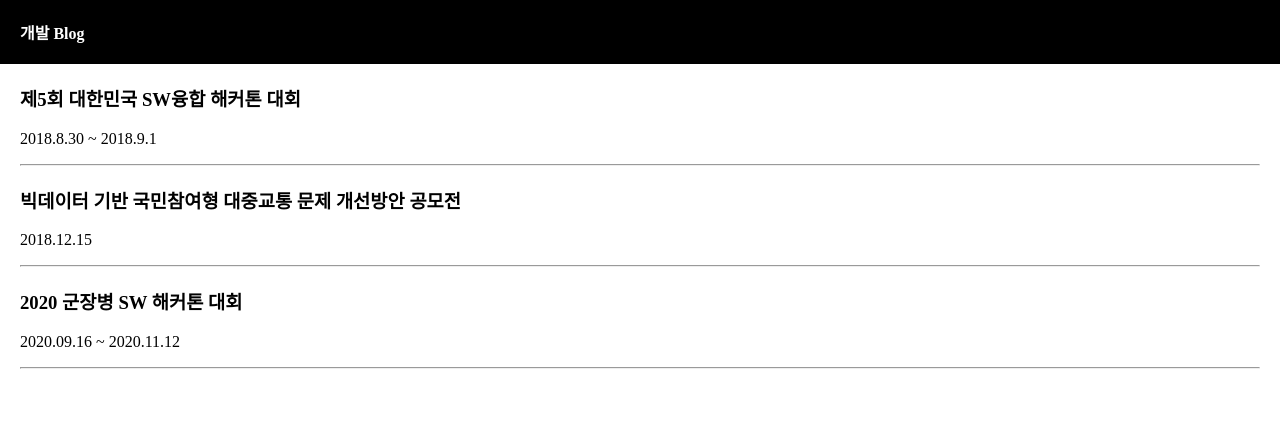
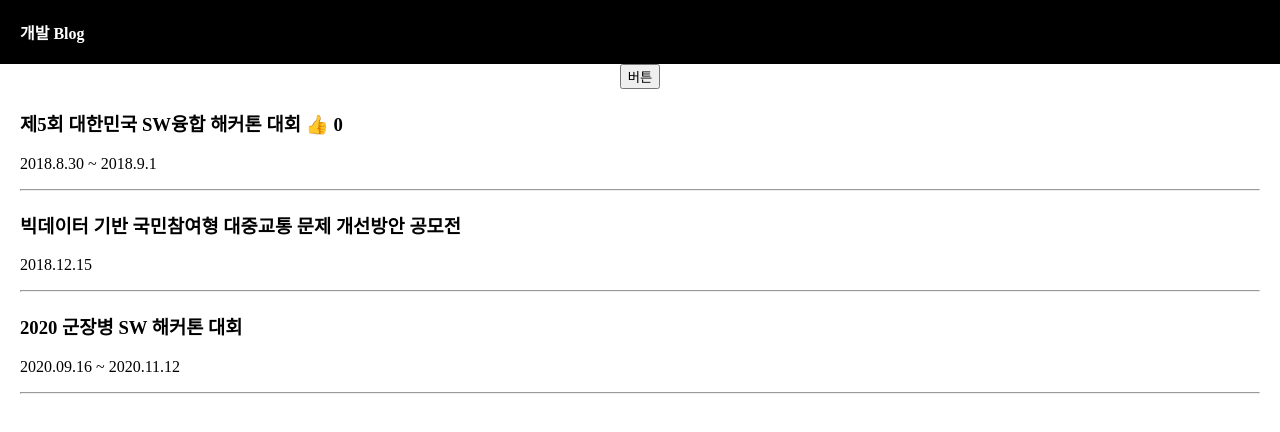
Before and after one commit to JangSeongHo99/blog, a React (Create React App) app: page / in a window 1280 px wide. Shown: the top 432 px of the page. Built offline with nearby package versions, Linux system fonts and the light colour scheme.

Commit message:
Add button for changing title

```diff
--- a/src/App.js
+++ b/src/App.js
@@ -1,18 +1,27 @@
+/* eslint-disabled-next-line */
+
 import React, { useState } from 'react';
-import logo from './logo.svg';
+// import logo from './logo.svg';
 import './App.css';
 
 function App() {
 
-	let [글제목,글제목변경] = useState(['제5회 대한민국 SW융합 해커톤 대회', '빅데이터 기반 국민참여형 대중교통 문제 개선방안 공모전', '2020 군장병 SW 해커톤 대회']);
+	let [글제목, 글제목변경] = useState(['제5회 대한민국 SW융합 해커톤 대회', '빅데이터 기반 국민참여형 대중교통 문제 개선방안 공모전', '2020 군장병 SW 해커톤 대회']);
+	let [따봉, 따봉변경] = useState(0);
 
+	function 제목바꾸기(){
+		var newArray = [...글제목];
+		newArray[0] = "여자코트 추천";
+		글제목변경(newArray);
+	}
   return (
     <div className="App">
     	<div className="black-nav">
 			<div>개발 Blog</div>
 		</div>
+		<button onClick={ 제목바꾸기 }> 버튼 </button>
     	<div className="list">
-			<h3> {글제목[0]}</h3>
+			<h3> {글제목[0]} <span onClick={ ()=>{ 따봉변경(따봉 + 1)}}>👍</span> { 따봉 } </h3>
 			<p>2018.8.30 ~ 2018.9.1</p>
 			<hr/>
 		</div>
```
Also changed, not shown: 1 other file (tests, documents, lock files or other folders).
